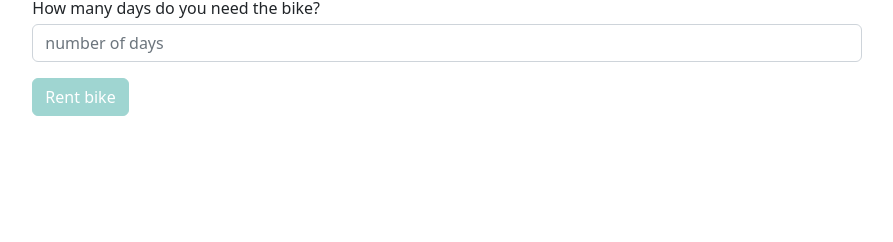
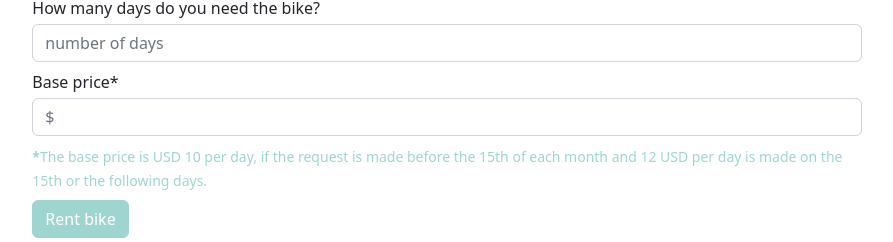
Before and after one commit to lauraportillo/my-rental-bike, a React (Create React App) app: page /#/rent in a window 1280 px wide. Shown: the part 410-652 px from the top of the page, without its empty margins (193-1086 px from the left). Built offline with nearby package versions, Linux system fonts and the light colour scheme.

Commit message:
add nocontrolled input to show base price

```diff
--- a/src/auth/pages/RentPage.jsx
+++ b/src/auth/pages/RentPage.jsx
@@ -15,7 +15,18 @@ const formData = {
 };
 
 export const RentPage = () => {
+  //QUITAR DE AQUI basePrice
   const { displayName, email, telephone, numberDays, onInputChange } = useForm(formData);
+
+  const basePriceDolar = () => {
+    if (selectedDate) {
+      if (selectedDate.getDate() < 15) {
+        return 10;
+      } else {
+        return 12;
+      }
+    }
+  };
 
   const [selectedDate, setSelectedDate] = useState();
 
@@ -131,6 +142,24 @@ export const RentPage = () => {
             />
           </div>
 
+          <div className="form-group">
+            <label htmlFor="basePrice">Base price*</label>
+            <input
+              type="text"
+              placeholder="$"
+              name="basePrice"
+              value={basePriceDolar()}
+              onChange={onInputChange}
+              className="form-control mt-1 mb-2"
+              autoComplete="off"
+              readOnly
+            />
+            <small className="rentSmall">
+              <b>*</b>The base price is USD 10 per day, if the request is made before the 15th of each month and 12 USD
+              per day is made on the 15th or the following days.
+            </small>
+          </div>
+
           <button className="btn btn-primary rentBtn_custom mt-2">Rent bike</button>
         </form>
       </div>
--- a/src/auth/pages/rentPage.scss
+++ b/src/auth/pages/rentPage.scss
@@ -13,3 +13,8 @@
     border: solid #9fd5d1 1px;
     color:#9fd5d1;
 }
+
+
+.rentSmall{
+    color: #9fd5d1;
+}
```
